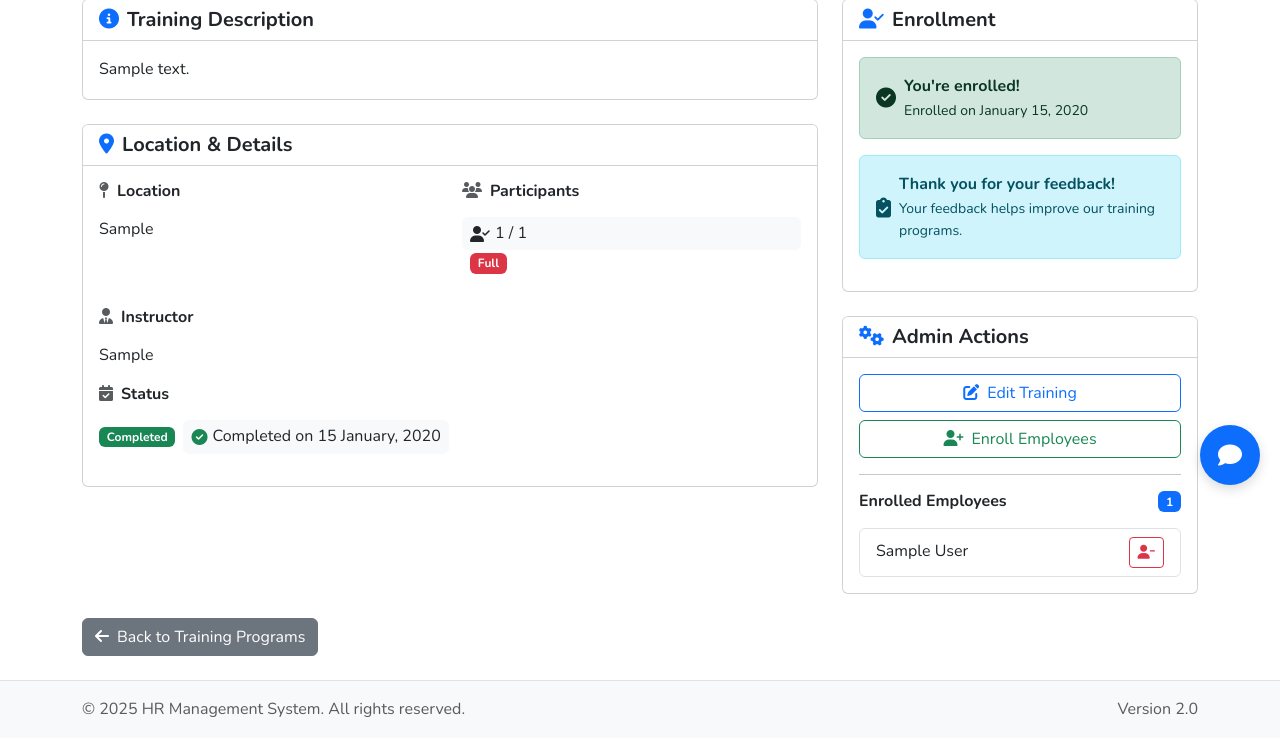
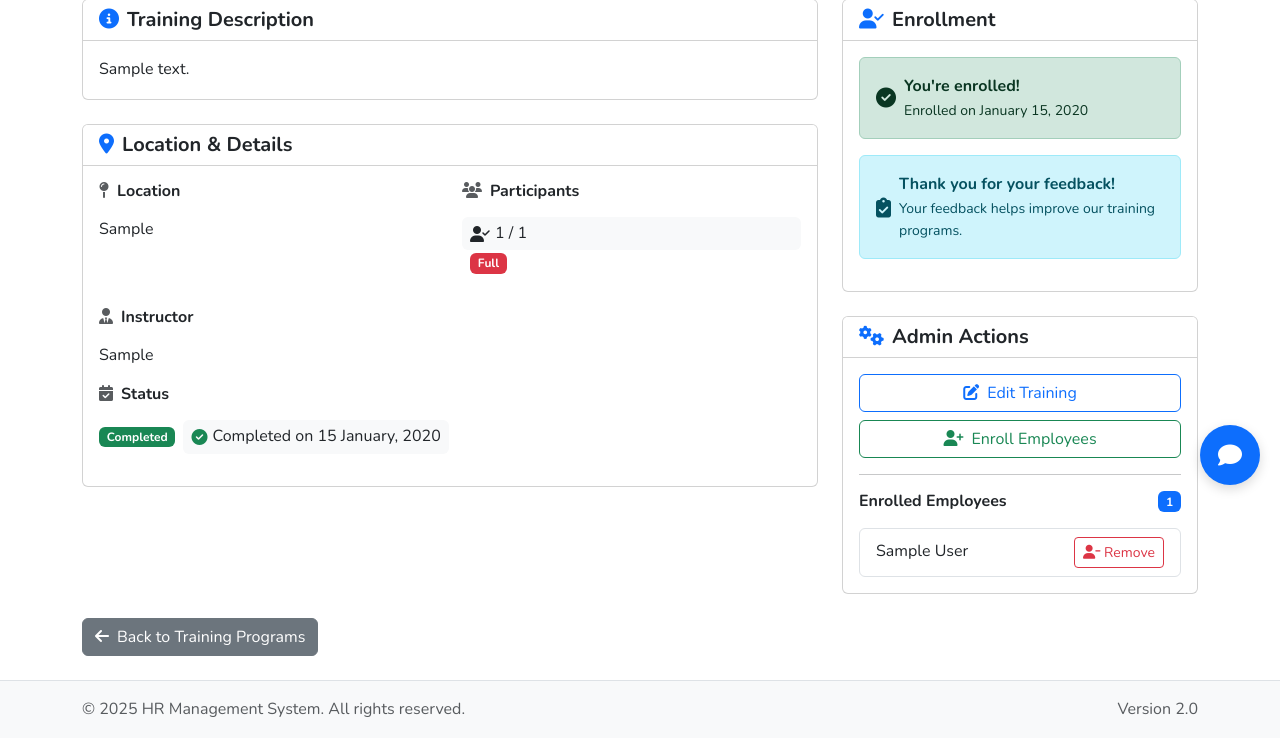
Before and after one commit to Jangwick/Hrv3, a Flask app: page /trainings/1 in a window 1280 px wide. Shown: the part 295-1033 px from the top of the page. Run offline with Flask 3, Linux system fonts and the light colour scheme; a user stored in the database is signed in; tables that the repository leaves empty hold one stand-in row (values such as "Sample post"); parts of the project's set-up code (start-up, migrations or seed data) failed here and were passed over; some libraries are stand-ins or nearby versions.

Commit message:
Refactor unenroll form in training view to include CSRF token and improve button styling

```diff
--- a/templates/payroll/view.html
+++ b/templates/payroll/view.html
@@ -27,11 +27,6 @@
 <div class="row mb-4">
     <div class="col-md-12">
         <div class="d-flex justify-content-end gap-2">
-            {# Edit Button - Show if draft or pending #}
-            {% if payroll.status in ['draft', 'pending'] %}
-
-            {% endif %}
-
             {# Manage Deductions Button - Show if draft or pending #}
             {% if payroll.status in ['draft', 'pending'] %}
             <a href="{{ url_for('payroll.manage_deductions', payroll_id=payroll.id) }}" class="btn btn-outline-secondary">
--- a/templates/trainings/view.html
+++ b/templates/trainings/view.html
@@ -323,11 +323,16 @@
                     {% for user, enrollment in enrolled_employees %}
                     <div class="list-group-item d-flex justify-content-between align-items-center">
                         <span>{{ user.get_display_name() or user.username }}</span>
-                        <form method="POST" action="{{ url_for('trainings.unenroll', training_id=training.id, employee_id=user.id) }}" style="display: inline;">
-                            <button type="submit" class="btn btn-sm btn-outline-danger" onclick="return confirm('Remove this employee from the training?')">
-                                <i class="fas fa-user-minus"></i>
-                            </button>
-                        </form>
+                        <div>
+                            {# This form includes the method="POST" and the CSRF token input #}
+                            <form method="POST" action="{{ url_for('trainings.unenroll', training_id=training.id, employee_id=user.id) }}">
+                                <input type="hidden" name="csrf_token" value="{{ csrf_token() }}"/>
+                                <button type="submit" class="btn btn-sm btn-outline-danger"
+                                        onclick="return confirm('Remove this employee from the training?');">
+                                    <i class="fas fa-user-minus"></i> Remove
+                                </button>
+                            </form>
+                        </div>
                     </div>
                     {% endfor %}
                 </div>
```
